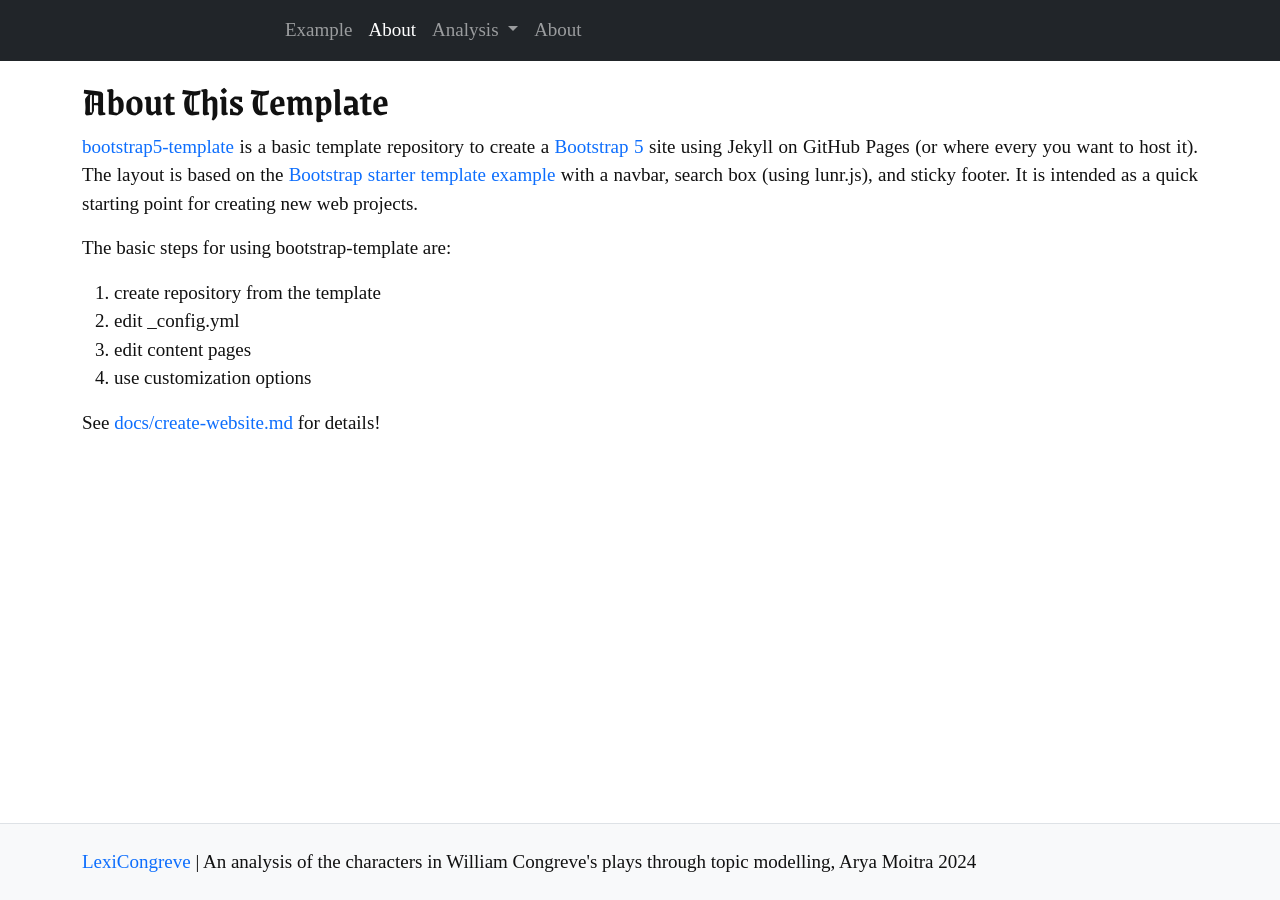
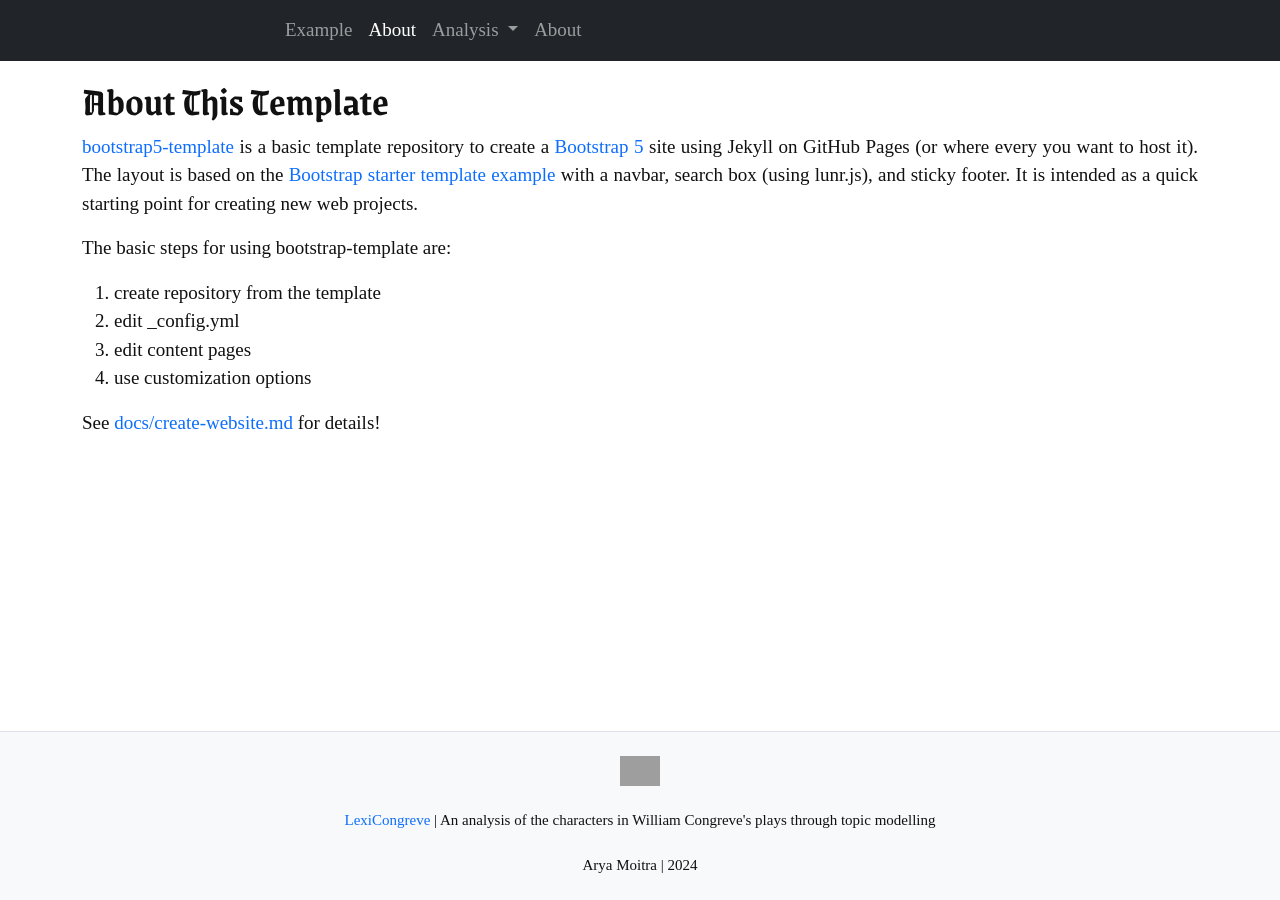
Before and after one commit to aryamoitra/lexicongreve, a Jekyll site: the page built from pages/about.md, in a window 1280 px wide. Built offline with Jekyll 4.4.1, drawn with Linux system fonts in a browser that asks for light colours; grey boxes are pictures that could not be loaded.

Commit message:
Customise footer

```diff
--- a/_includes/template/footer.html
+++ b/_includes/template/footer.html
@@ -1,5 +1,8 @@
 <footer class="mt-auto border-top bg-light">
-    <div class="container my-4">
-        <p><a href="{{ '/' | relative_url }}">{{ site.title }}</a> | {{ site.description }}, {{ site.author }} {{ site.year }}</p>
+    <div class="container my-4" style="font-size: 15px; text-align: center;">
+        <p><a href="https://github.com/aryamoitra/lexicongreve"><img src="./images/github-mark.svg" alt="Github logo" width="40"></a>
+            <br/><br/><a href="{{ '/' | relative_url }}">{{ site.title }}</a> | {{ site.description }}
+            <br/><br/>{{ site.author }} | {{ site.year }}
+        </p>
     </div>
 </footer>
```
